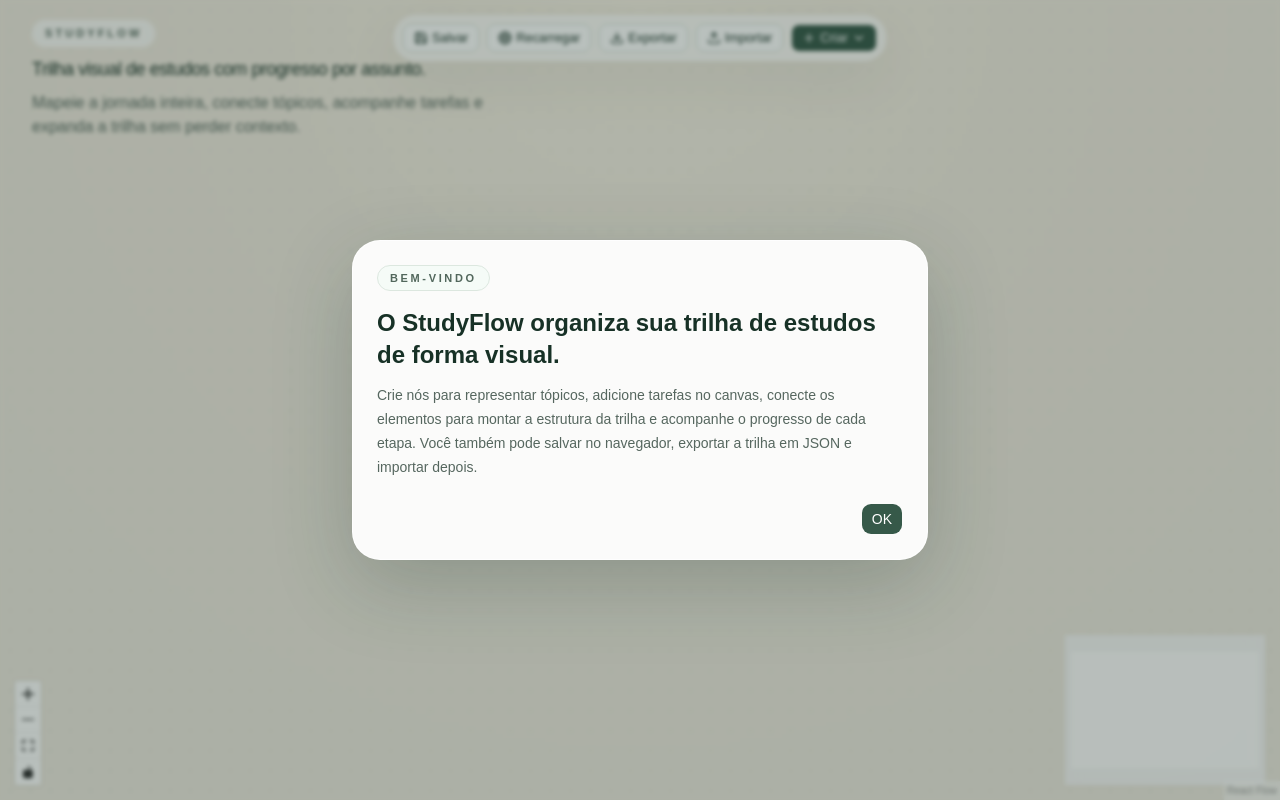
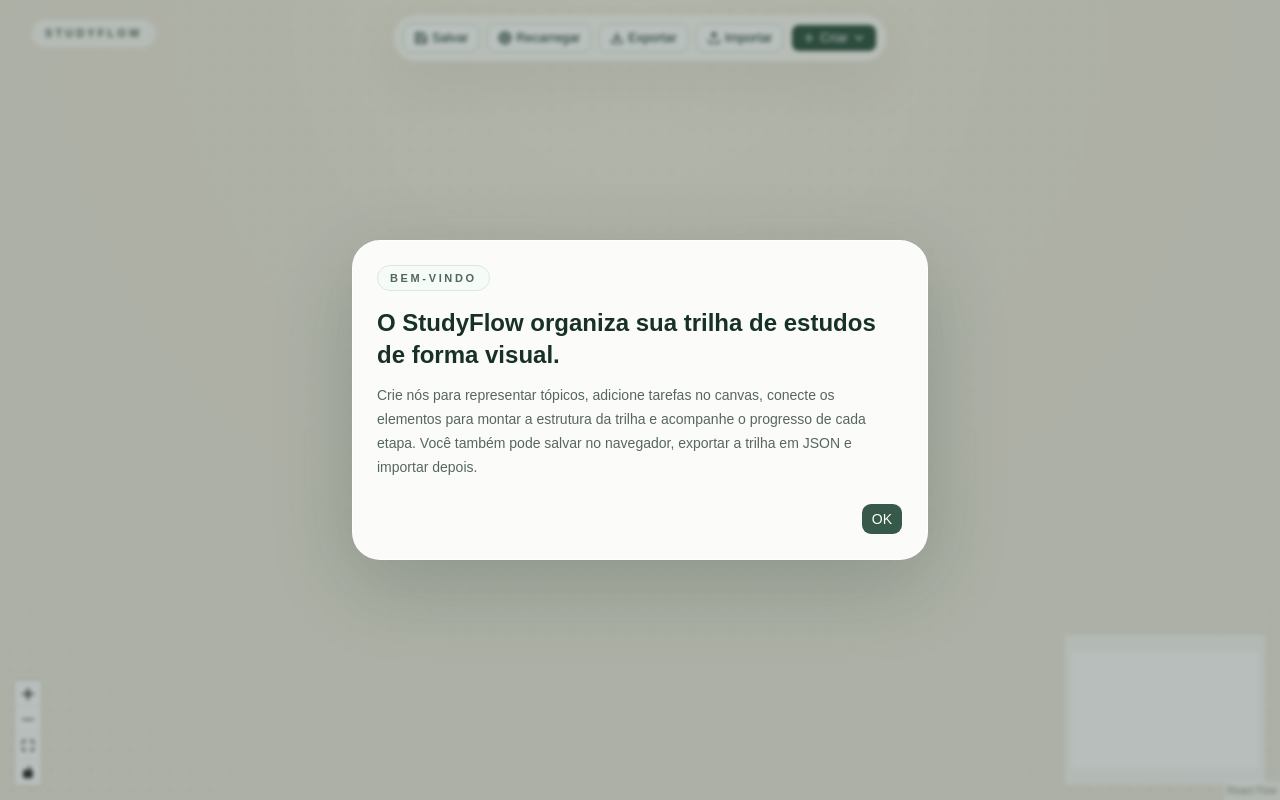
Before and after one commit to andreselva/studyflow-app, a React (Vite) app: page / in a window 1280 px wide. Built offline with nearby package versions, Linux system fonts and the light colour scheme.

Commit message:
remove texto

```diff
--- a/src/pages/Pathways/Pathways.tsx
+++ b/src/pages/Pathways/Pathways.tsx
@@ -573,13 +573,6 @@
           <span className="inline-flex rounded-full border border-white/70 bg-white/70 px-3 py-1 text-[11px] font-semibold uppercase tracking-[0.28em] text-[#52675c] backdrop-blur">
             StudyFlow
           </span>
-          <h1 className="mt-2 text-base font-medium tracking-tight text-[#173126] md:text-lg">
-            Trilha visual de estudos com progresso por assunto.
-          </h1>
-          <p className="mt-2 max-w-lg text-sm leading-6 text-[#56675f] md:text-base">
-            Mapeie a jornada inteira, conecte tópicos, acompanhe tarefas e expanda a
-            trilha sem perder contexto.
-          </p>
         </div>
         <FlowAlerts
           hasConnectionErrors={hasConnectionErrors}
```
